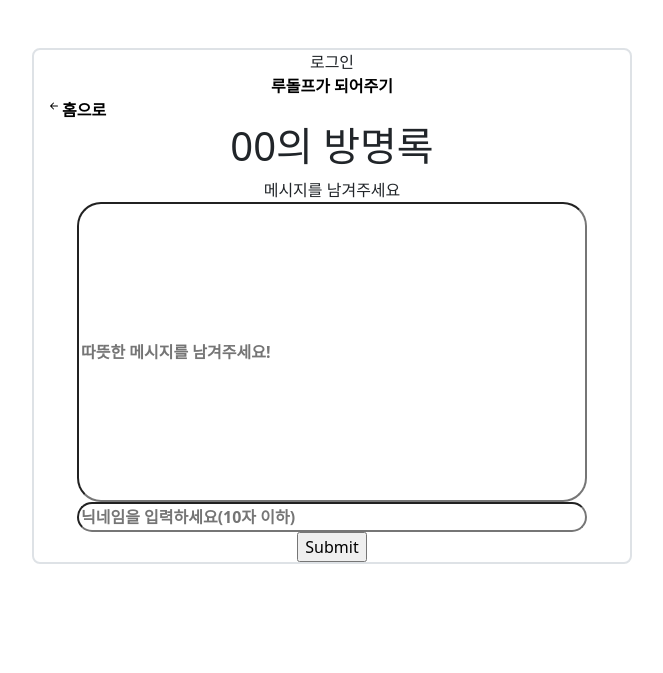
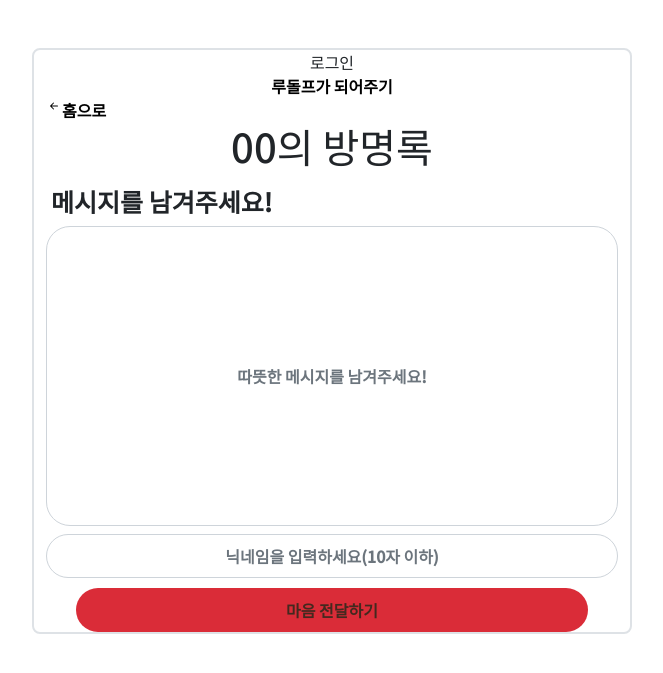
Before and after one commit to Emhaki/Django-project, a Django app: page /posts/create/ in a window 1280 px wide. Shown: the top 673 px of the page, without its empty margins (308-971 px from the left). Run offline with Django 3.2, Linux system fonts and the light colour scheme.

Commit message:
Design edit

```diff
--- a/first__app/models.py
+++ b/first__app/models.py
@@ -4,5 +4,5 @@ from django.db import models
 
 
 class Post(models.Model):
-    title = models.CharField(max_length=50)
+    title = models.CharField(max_length=10)
     content = models.TextField()
--- a/first__app/static/css/style.css
+++ b/first__app/static/css/style.css
@@ -1,3 +1,51 @@
+
+body {
+  font-family: 'Jua', sans-serif;
+  font-family: 'Noto Sans KR', sans-serif;
+}
+
+/* input 효과 */
+input {
+  text-align: center;
+}
+
+input:focus {
+  color:black;
+}
+
+.sending-message {
+  display: flex;
+  justify-content: center;
+  align-items: center;
+  height: 300px;
+  border-radius: 24px;
+  text-align: center;
+
+}
+
+.sending-nickname {
+ height: 30px;
+ border-radius: 24px;
+ text-align: center;
+ padding: 21px;
+}
+/*  */
+
+/* create.html의 input placeholder */
+.sending-nickname::placeholder {
+  font-weight: bold;
+  text-align: center;
+}
+
+
+
+.sending-message::placeholder {
+  font-weight: bold;
+  text-align: center;
+}
+/*  */
+
+/* 링크 꾸미기 */
 .scale {
   transition: all 0.1s linear;
 }
@@ -6,33 +54,29 @@
   transform: scale(1.1);
 }
 
-.sending-message {
-  width: 510px;
-  height: 300px;
-  border-radius: 24px;
-}
-
-.sending-nickname {
- width: 510px;
- height: 30px;
- border-radius: 24px;
-}
-
-/* create.html의 input placeholder */
-.sending-nickname::placeholder {
-  font-weight: bold;
-}
-
-
-.sending-message::placeholder {
-  font-weight: bold;
-}
 
 .back-index {
   display: flex;
   text-decoration-line: none;
   color:black;
   font-weight: bold;
+}
+/*  */
+
+/* button 꾸미기 */
+.button {
+  width:512px;
+  border: 5px;
+  border-radius: 24px;
+  font-weight: bolder;
+  margin-top: 10px;
+  padding: 10px;
+  background-color: #da2c38;
+  color: #43291f;
+}
+
+.button:hover {
+  background-color: #87c38f !important;
 }
 
 /* base.html의 작성하기 태그 */
@@ -41,3 +85,11 @@
   color:black;
   font-weight: bold;
 }
+
+/* header message */
+.header-message {
+  font-size: 25px;
+  font-weight: bolder;
+  text-align: left;
+  margin: 5px;
+}
--- /dev/null
+++ b/first__app/templates/posts/404.html
@@ -0,0 +1,3 @@
+{% extends 'posts/base.html' %}
+<h1>페이지를 찾을 수 없습니다.</h1>
+{% block content %}
--- a/first__app/templates/posts/base.html
+++ b/first__app/templates/posts/base.html
@@ -1,5 +1,5 @@
 <!DOCTYPE html>
-<html lang="en">
+<html lang="ko">
   {% load static %}
   <head>
     <meta charset="UTF-8" />
@@ -9,13 +9,18 @@
       rel="stylesheet"
       href="	https://cdn.jsdelivr.net/npm/bootstrap@5.2.1/dist/css/bootstrap.min.css"
     />
+    <link rel="preconnect" href="https://fonts.googleapis.com" />
+    <link rel="preconnect" href="https://fonts.gstatic.com" crossorigin />
+    <link
+      href="https://fonts.googleapis.com/css2?family=Jua&family=Noto+Sans+KR:wght@500&display=swap"
+      rel="stylesheet"
+    />
     <link rel="stylesheet" href="{% static 'css/style.css' %}" />
     <script
       src="https://cdn.jsdelivr.net/npm/bootstrap@5.2.1/dist/js/bootstrap.bundle.min.js"
       integrity="sha384-u1OknCvxWvY5kfmNBILK2hRnQC3Pr17a+RTT6rIHI7NnikvbZlHgTPOOmMi466C8"
       crossorigin="anonymous"
     ></script>
-
     <title>크리스마스</title>
   </head>
   <body>
--- a/first__app/templates/posts/create.html
+++ b/first__app/templates/posts/create.html
@@ -30,22 +30,26 @@
     <!-- posts의 name이 new인 곳으로 보냄 -->
     <!-- 제목은 title로 넘어가며 내용은 content로 전송 -->
     <form action="{% url 'posts:new' %}">
-      <div>메시지를 남겨주세요</div>
+      <div class="header-message">메시지를 남겨주세요!</div>
       <div>
         <input
-          class="sending-message"
+          class="sending-message text-center form-control"
           type="text"
           name="content"
           placeholder="따뜻한 메시지를 남겨주세요!"
+          id="exampleFormControlTextarea1"
+          required
         />
       </div>
       <input
-        class="sending-nickname"
+        class="sending-nickname text-center mt-2 form-control"
         type="text"
         name="title"
         placeholder="닉네임을 입력하세요(10자 이하)"
+        id="exampleFormControlInput1"
+        required
       />
-      <input type="submit" />
+      <button type="submit" class="btn button">마음 전달하기</button>
     </form>
     {% endblock %}
   </body>
--- a/first__app/urls.py
+++ b/first__app/urls.py
@@ -1,3 +1,4 @@
+from cgitb import handler
 from django.urls import path
 from . import views
 
@@ -22,3 +23,5 @@ urlpatterns = [
     path("detail/<int:pk_>", views.detail, name="detail"),
     path("update/<int:pk_>", views.update, name="update"),
 ]
+
+# handler404 = "my__site.page_not_found"
--- a/first__app/views.py
+++ b/first__app/views.py
@@ -79,3 +79,9 @@ def delete(request, pk):
     Post.objects.get(id=pk).delete()
 
     return redirect("posts:index")
+
+
+#  오류 페이지
+# def page_not_found(request, exception):
+
+#     return render(request, "404.html", status=404)
--- a/my__site/settings.py
+++ b/my__site/settings.py
@@ -24,6 +24,11 @@ BASE_DIR = Path(__file__).resolve().parent.parent
 SECRET_KEY = "django-insecure-ko(&rh0!rt%&r+6$*ldpwwex)l@uh*p$de+ybin42+jvq$+8bv"
 
 # SECURITY WARNING: don't run with debug turned on in production!
+
+# 사용자에게 오류페이지를 보여주려면
+# DEBUG = False
+# ALLOWED_HOSTS = ["127.0.0.1"]
+
 DEBUG = True
 
 ALLOWED_HOSTS = []
```
Also changed, not shown: first__app/templates/posts/edit.html (+4 -19 lines), first__app/templates/posts/index.html (+12 -17 lines), README.md, db.sqlite3, first__app/static/css/oduck.jpg (renamed from oduck.jpg).
